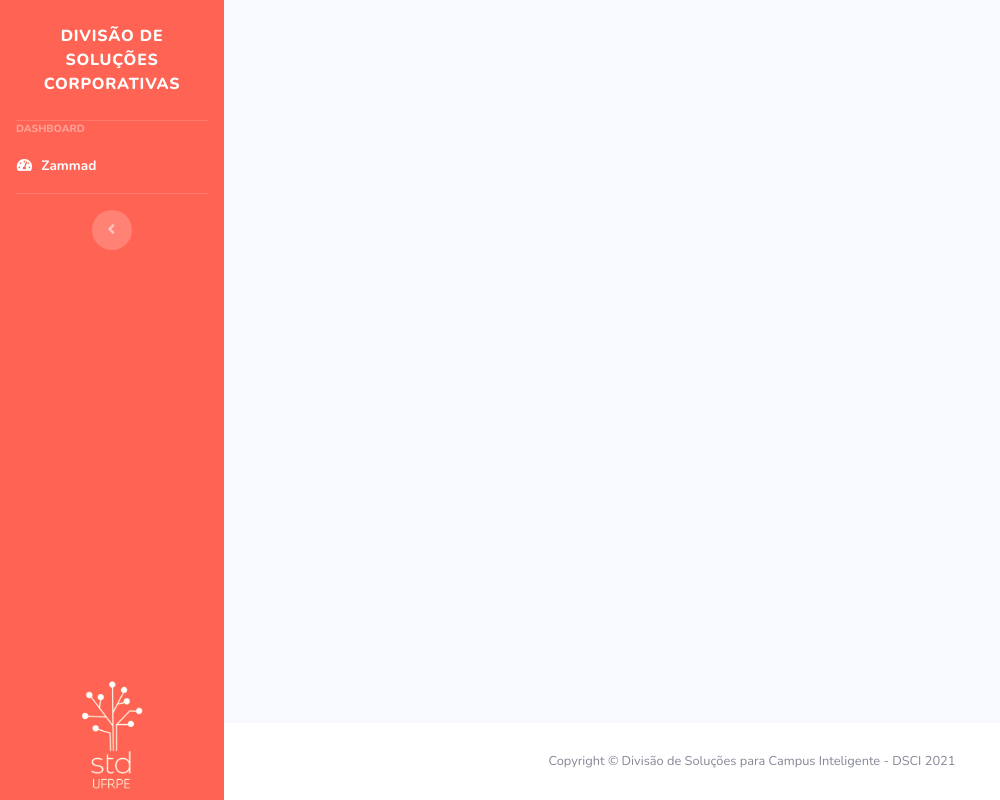
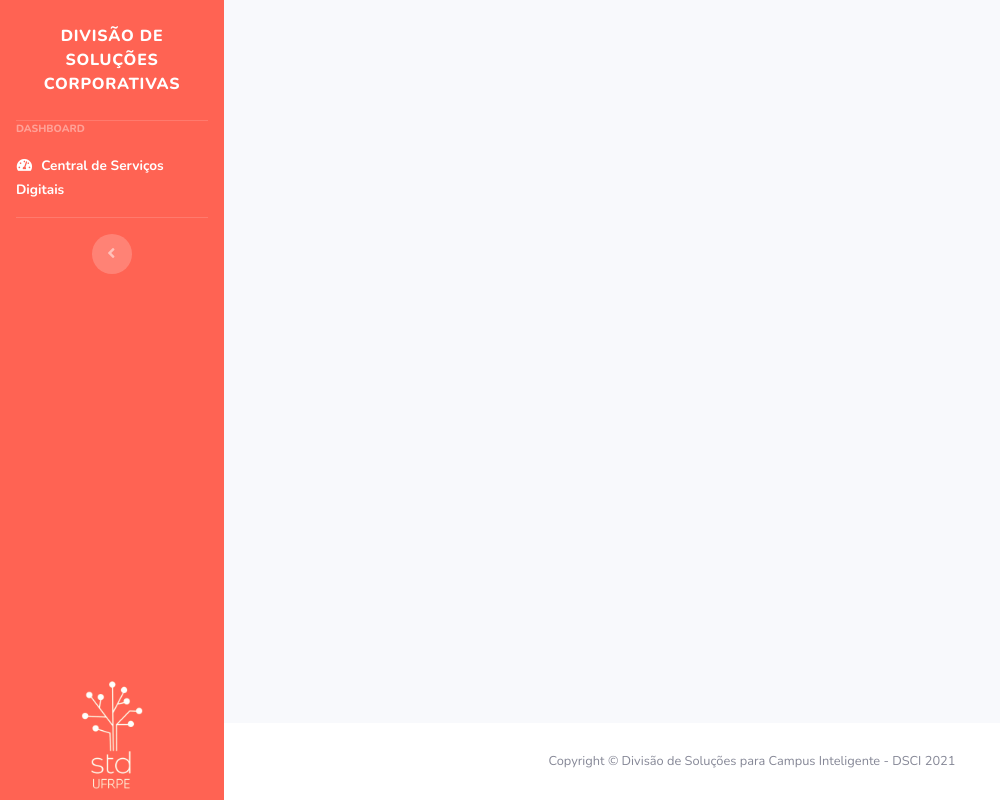
Before and after one commit to ppereiradev/django_zammad, a Django app: template templates/base.html in a window 1280 px wide. Shown: the whole page, without its empty margins (0-1000 px from the left). Run offline with Django 3.2, Linux system fonts and the light colour scheme; the template is opened without the code that fills it, so the values that code supplies are empty; parts of the project's set-up code (start-up, migrations or seed data) failed here and were passed over; some libraries are stand-ins or nearby versions.

Commit message:
update title and _sidebar

```diff
--- a/templates/base.html
+++ b/templates/base.html
@@ -11,7 +11,7 @@
     <meta name="author" content="">
     <link rel="icon" type="image/x-icon" href="{% static 'img/favicon.ico' %}" />
 
-    <title>Divisão de Soluções para Campus Inteligente - DSCI</title>
+    <title>Divisão de Soluções Corporativas - DSC</title>
 
     <!-- Custom fonts for this template-->
     <link href="{% static 'vendor/fontawesome-free/css/all.min.css' %}" rel="stylesheet" type="text/css">
--- a/templates/partials/_sidebar.html
+++ b/templates/partials/_sidebar.html
@@ -18,9 +18,9 @@
 
     <!-- Nav Item - Dashboard -->
     <li class="nav-item active">
-        <a class="nav-link" href="/zammad_dashboard/">
+        <a class="nav-link" href="/">
             <i class="fas fa-fw fa-tachometer-alt"></i>
-            <span>Zammad</span></a>
+            <span>Central de Serviços Digitais</span></a>
     </li>
 
 
```
